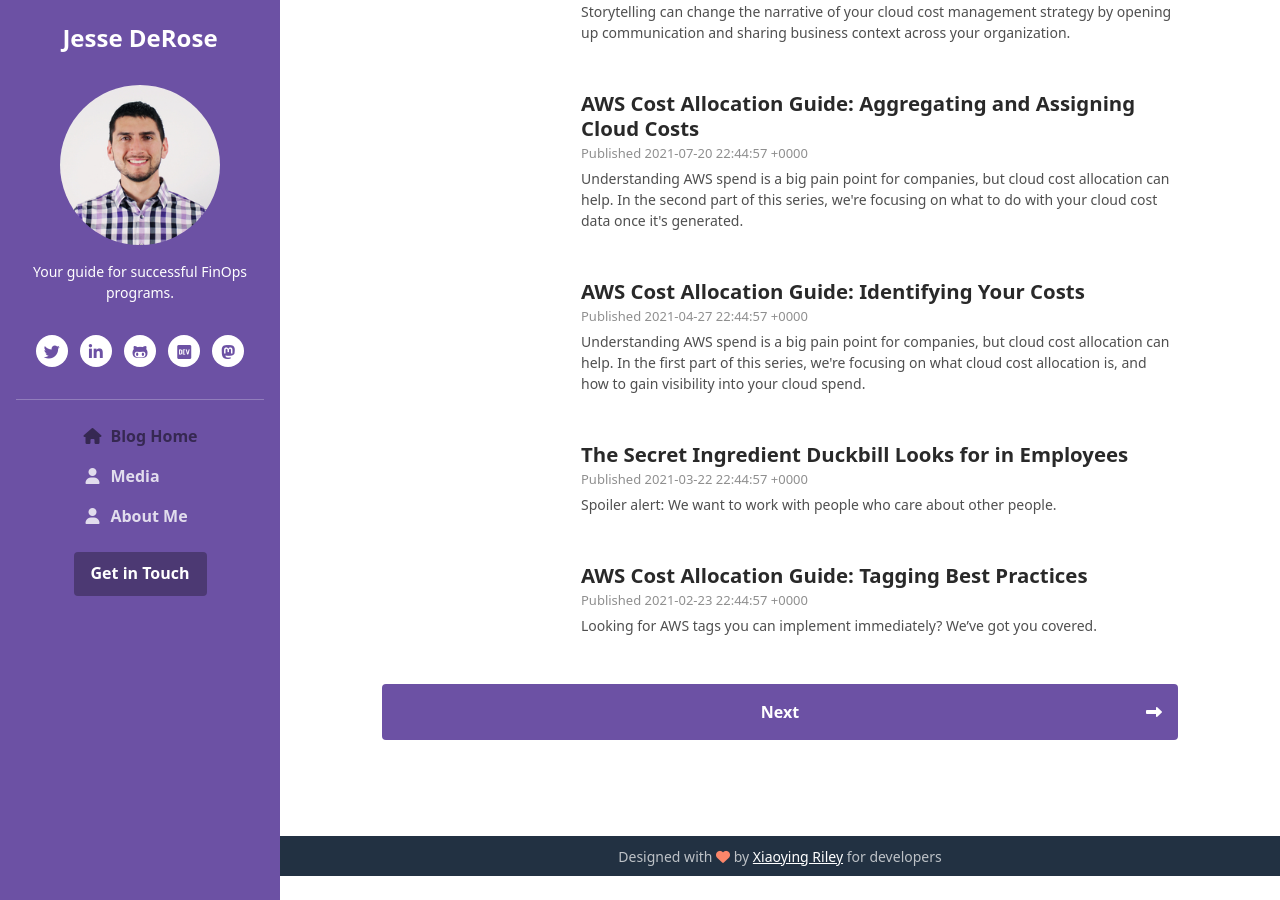
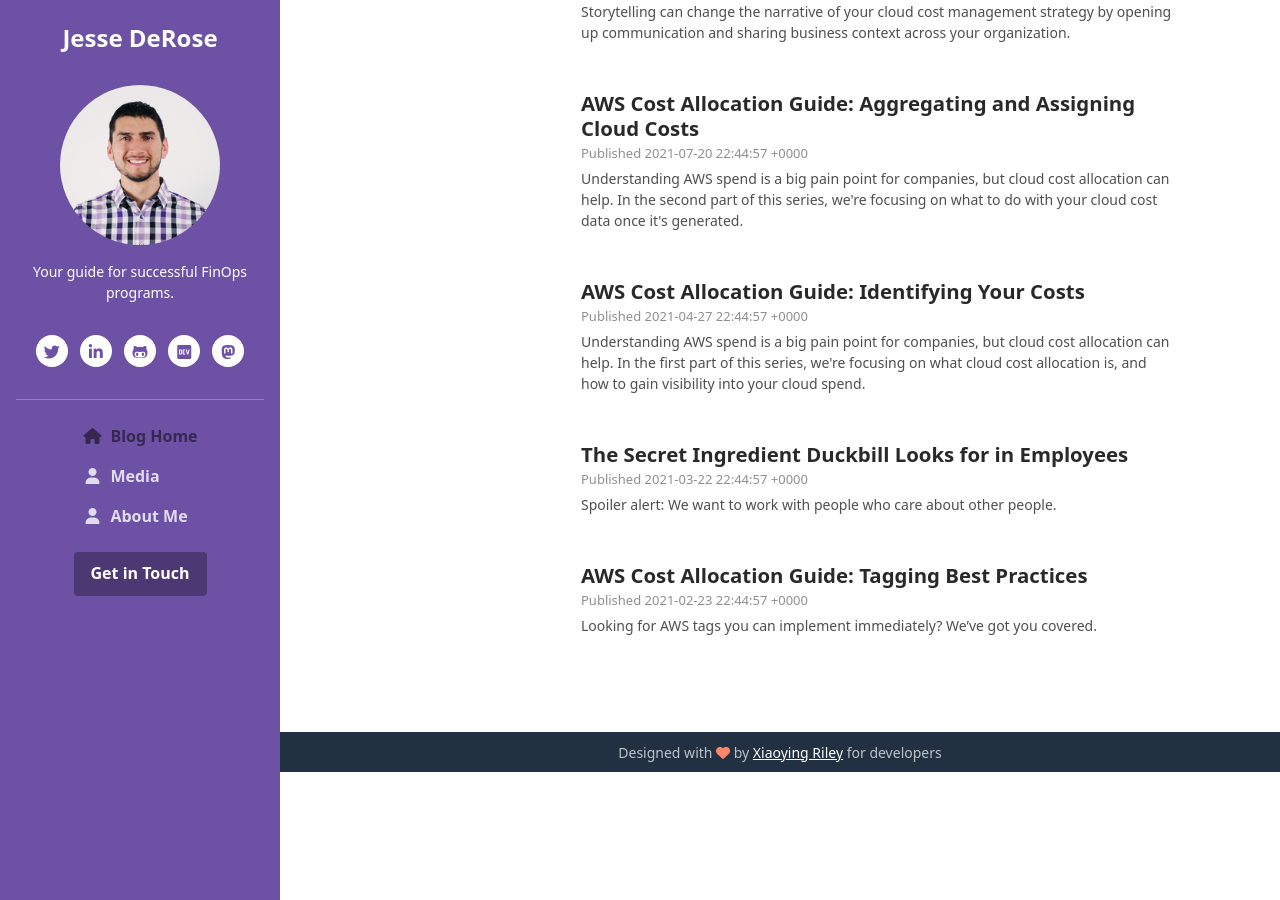
Before and after one commit to jcderose/jcderose.github.io, a Jekyll site: the page built from index.html, in a window 1280 px wide and 900 px high, scrolled down 852 px. Built offline with Jekyll 4.4.1, drawn with Linux system fonts in a browser that asks for light colours; nearby versions of some CDN libraries.

Commit message:
Remove blog navigation.

```diff
--- a/index.html
+++ b/index.html
@@ -32,11 +32,6 @@
 			    </div><!--//item-->
 				{% endfor %}
 
-			    <nav class="blog-nav nav nav-justified my-5">
-				  <a class="nav-link-prev nav-item nav-link d-none rounded-left" href="#">Previous<i class="arrow-prev fas fa-long-arrow-alt-left"></i></a>
-				  <a class="nav-link-next nav-item nav-link rounded" href="#">Next<i class="arrow-next fas fa-long-arrow-alt-right"></i></a>
-				</nav>
-
 		    </div>
 	    </section>
 
```
